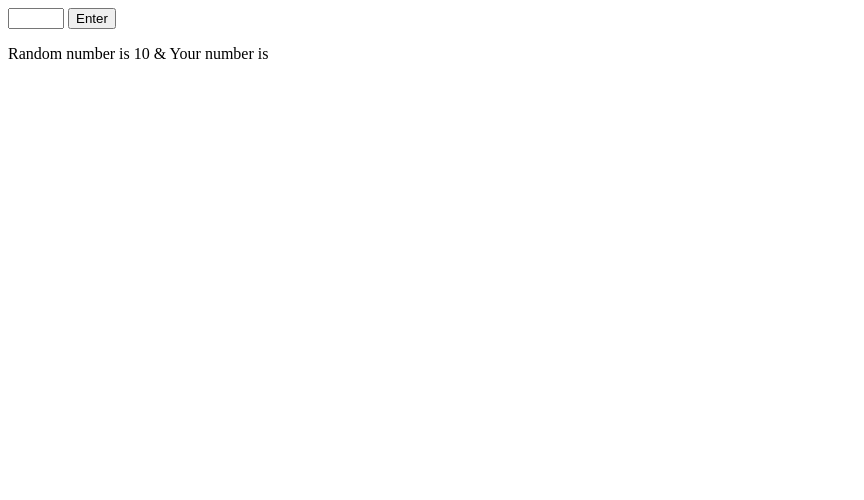
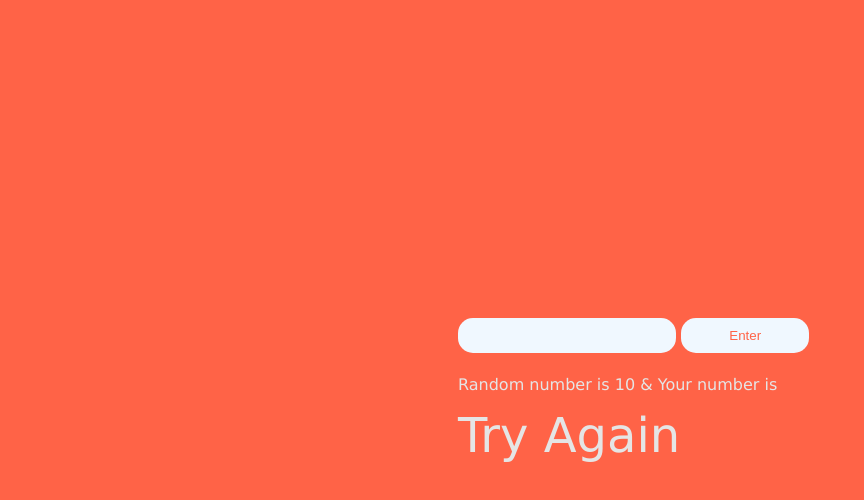
Before and after one commit to Devendrabankey48199/practicejs, a plain HTML site: page Random-integer-input/index.html in a window 1280 px wide. Both pictures are taken after a click on the button "Enter". Shown: the whole page, without its empty margins (0-864 px from the left). Drawn offline with Linux system fonts and the light colour scheme.

Commit message:
Complete logic for Random integer

```diff
--- a/Random-integer-input/index.css
+++ b/Random-integer-input/index.css
@@ -1,10 +1,57 @@
-*{
-margin: 0;
-padding: 0;
-box-sizing: border-box;
+* {
+    margin: 0;
+    padding: 0;
+    box-sizing: border-box;
 }
 
-html,body{
-height: 100%;
-width: 100%;
+html,
+body {
+    height: 100%;
+    width: 100%;
+    font-family: Verdana, Geneva, Tahoma, sans-serif;
+    font-weight: 100;
 }
+
+#main {
+    color: rgb(229, 229, 229);
+    width: 100%;
+    height: 100vh;
+    background-color: tomato;
+    display: flex;
+    justify-content: center;
+    align-items: center;
+    flex-direction: column;
+    line-height: 50px;
+}
+
+#container{
+
+    padding: 10px;
+    width: 30%;
+    height: 25%;
+}
+
+input{
+    border-radius: 15px;
+    width: 60%;
+    color: tomato;
+    background-color: aliceblue;
+    border: none;
+    padding: 10px;
+
+}
+
+button{
+    border-radius: 15px;
+    width: 35%;
+    color: tomato;
+    background-color: aliceblue;
+    border: none;
+    padding: 10px;
+    cursor: pointer;
+
+}
+
+#p2{
+    font-size: 3em;
+}
--- a/Random-integer-input/index.html
+++ b/Random-integer-input/index.html
@@ -4,15 +4,18 @@
     <meta charset="UTF-8">
     <meta name="viewport" content="width=device-width, initial-scale=1.0">
     <title>Document</title>
+    <link rel="stylesheet" href="index.css">
 </head>
 
 <body>
     <script src="index.js"></script>
-    <div>
-        <input type="number" max="10" min="1" id="Input">
-        <button>Enter</button>
-        <p></p>
-
+    <div id="main">
+        <div id="container">
+            <input type="number" max="10" min="1" id="Input" required="true">
+            <button>Enter</button>
+            <p id="p1"></p>
+            <p id="p2"></p>
+        </div>
     </div>
 </body>
 
--- a/Random-integer-input/index.js
+++ b/Random-integer-input/index.js
@@ -1,10 +1,15 @@
 document.addEventListener("DOMContentLoaded", function() {
     const btn = document.querySelector("button");
     btn.addEventListener("click", function() {
+
+
         let input = document.getElementById("Input")
-        let p = document.querySelector("p");
+        let p1 = document.getElementById("p1");
         let num = Math.floor(Math.random() * 10) + 1; // Random number between 1 and 10
-        p.innerHTML = `Random number is ${num} & Your number is ${input.value}`;
+        p1.innerHTML = `Random number is ${num} & Your number is ${input.value}`;
+       finalResult = (input.value==num)?'Perfect Match':'Try Again'
+        document.getElementById("p2").innerHTML = finalResult
+
 
 
     });
```
